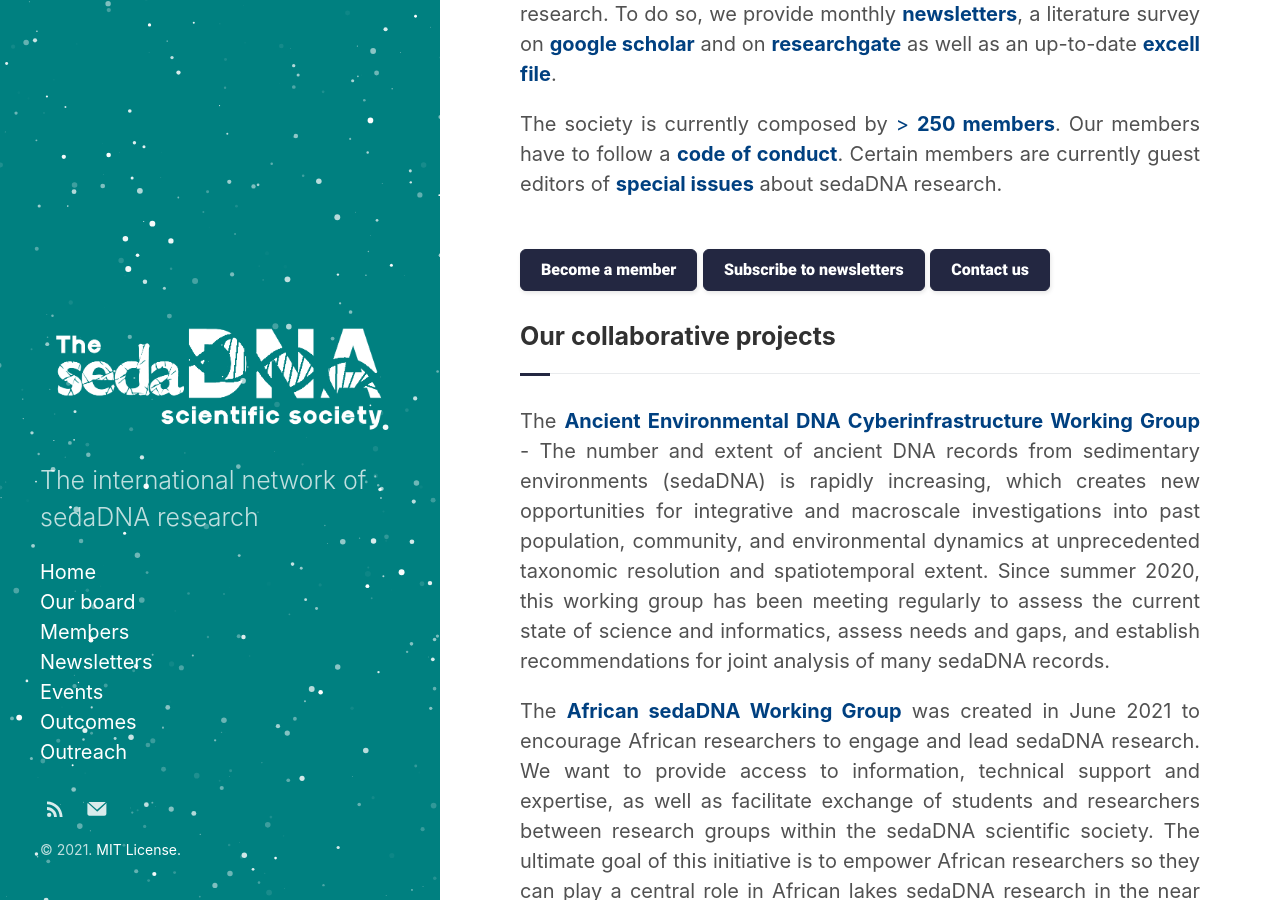
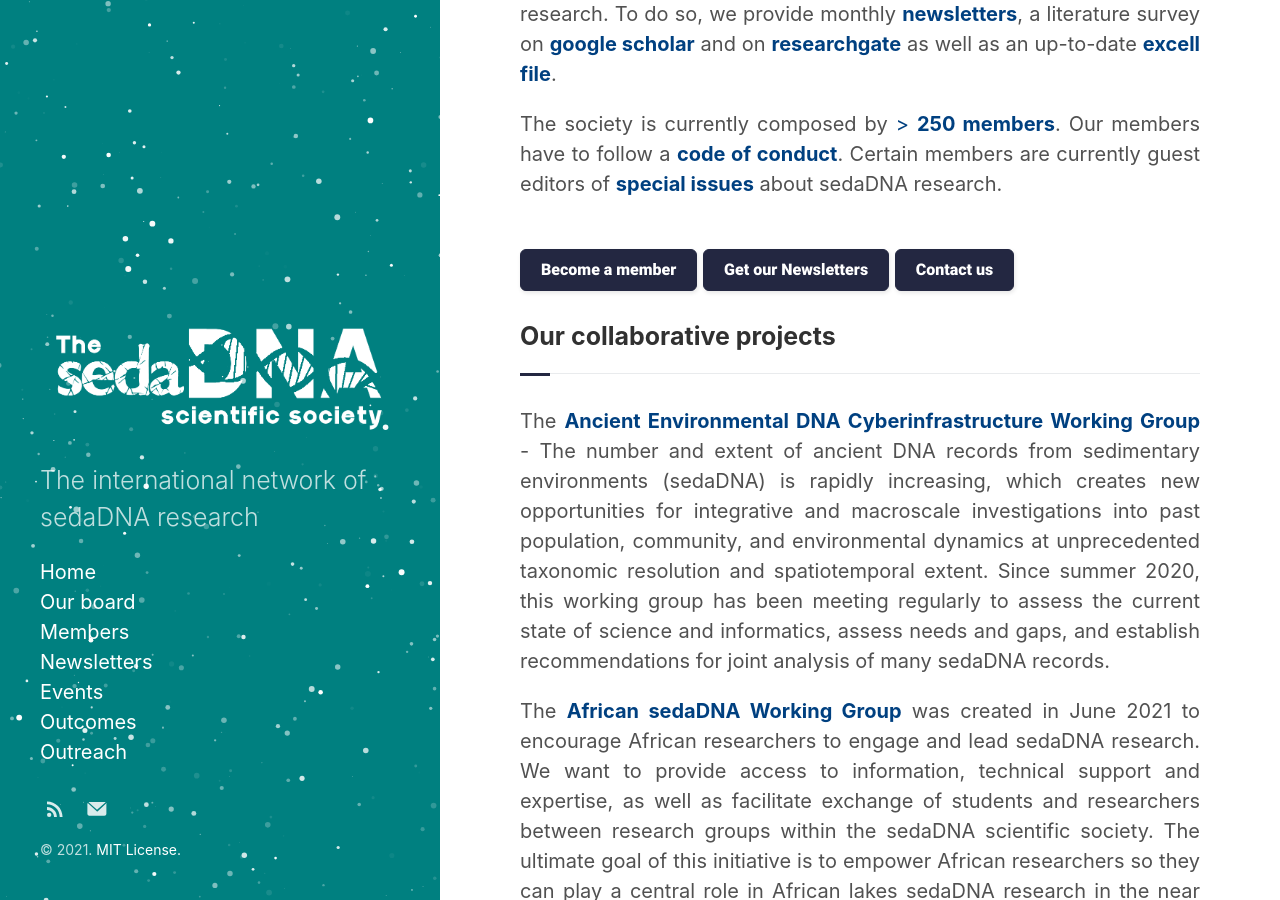
Before and after one commit to sedadna/sedadna.github.io, a Jekyll site: the page built from index.html, in a window 1280 px wide and 900 px high, scrolled down 385 px. Built offline with Jekyll 4.4.1, drawn with Linux system fonts in a browser that asks for light colours; the list of posts is cut into pages by our own code.

Commit message:
Update index.html

```diff
--- a/index.html
+++ b/index.html
@@ -8,7 +8,7 @@ layout: category
 <p>The society is currently composed by <a href="/category/members.html" target="_blank">> <b>250 members</b></a>. Our members have to follow a <a href="/category/code.html" target="_blank"><b>code of conduct</b></a>. Certain members are currently guest editors of <a href="/category/si.html" target="_blank"><b>special issues</b></a> about sedaDNA research.</p>
 <p> <br>
 <button class="button-join" role="button" onclick="window.open('https://forms.gle/sNqK3VUjHhqUXwbq9','_blank')" type="button">Become a member</button>
-<button class="button-join" role="button" onclick="window.open('https://forms.gle/icM9hT6uxy7oGmsUA','_blank')" type="button">Subscribe to newsletters</button>
+<button class="button-join" role="button" onclick="window.open('https://forms.gle/icM9hT6uxy7oGmsUA','_blank')" type="button">Get our Newsletters</button>
 <button class="button-join" role="button" onclick="window.open('https://forms.gle/xzqEpKZa2UmxgFMr5','_blank')" type="button">Contact us</button>
 <br>
 </div>
```
